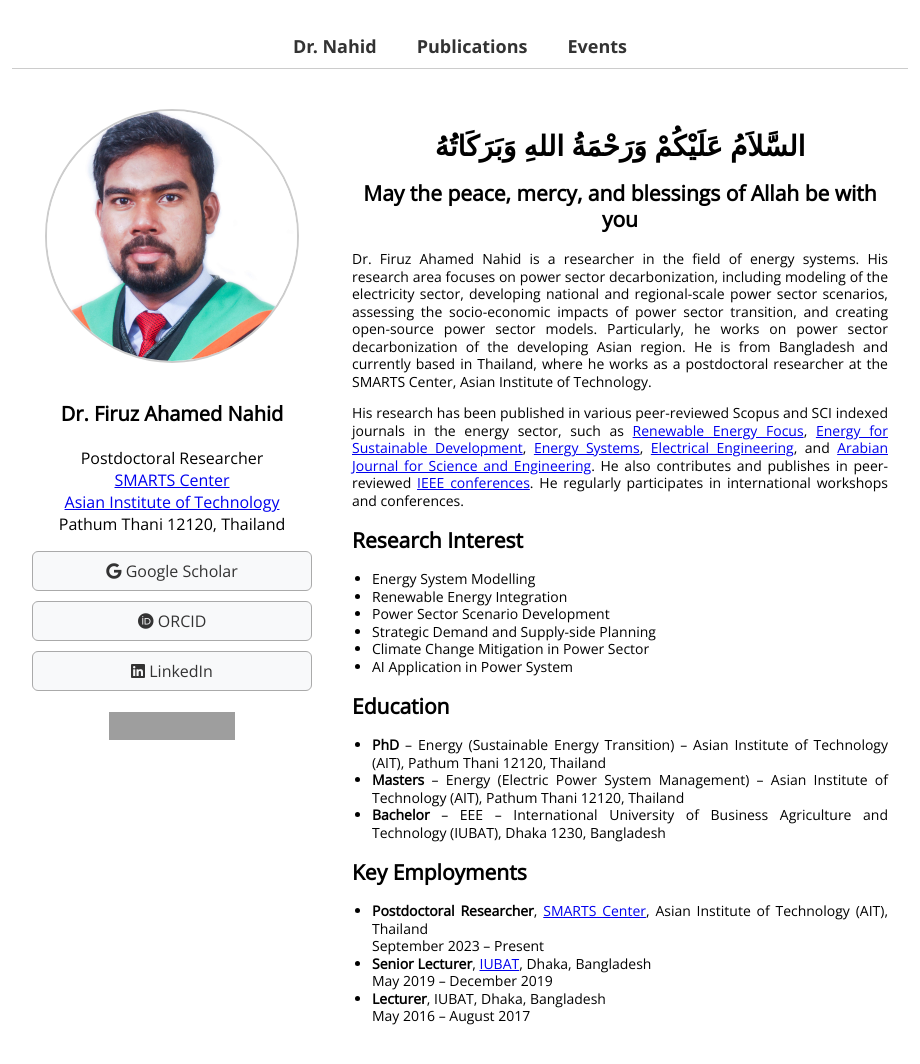
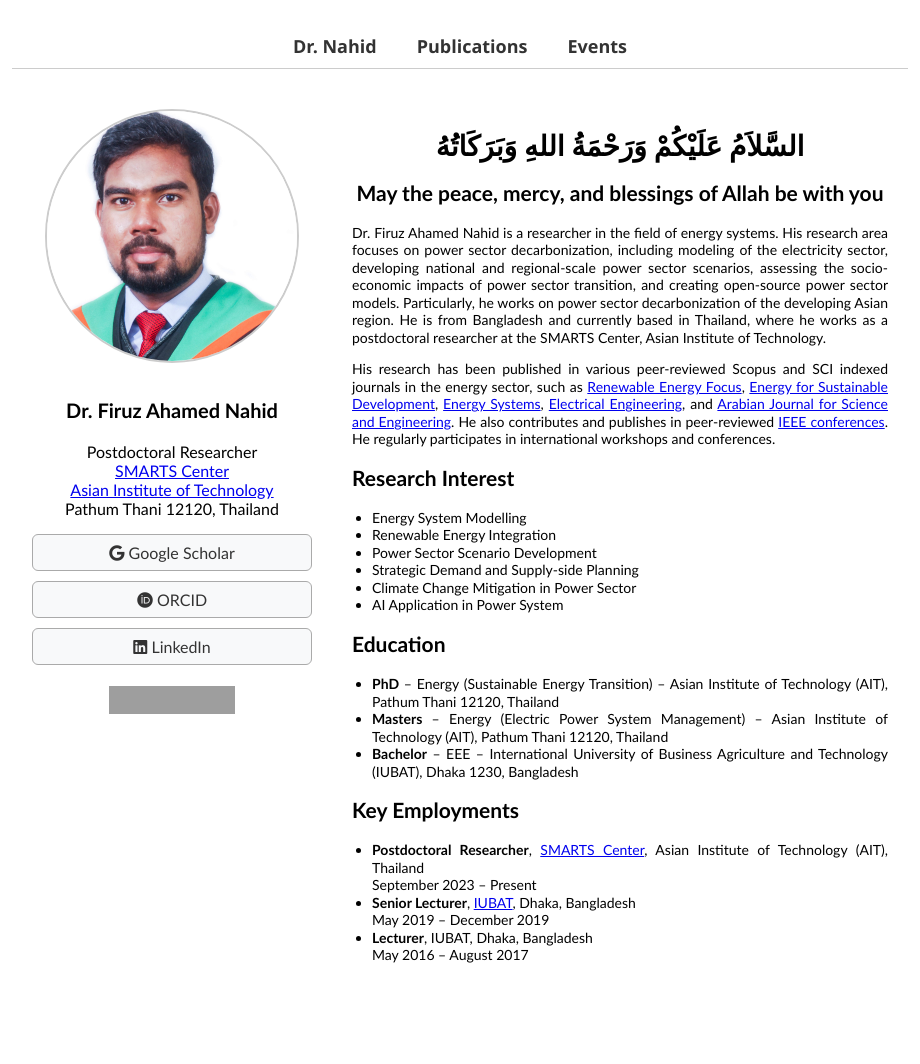
Before and after one commit to FiruzAhamed/firuzahamed.github.io, a Jekyll site: the page built from index.md, in a window 1280 px wide and 1135 px high. Shown: the top 1064 px of the window, without its empty margins (180-1100 px from the left). Built offline with Jekyll 4.4.1, drawn with Linux system fonts in a browser that asks for light colours; grey boxes are pictures that could not be loaded.

Commit message:
Update style.css
Signed-off-by: Firuz Ahamed Nahid <122635742+FiruzAhamed@users.noreply.github.com>

```diff
--- a/assets/css/style.css
+++ b/assets/css/style.css
@@ -1,6 +1,6 @@
 body {
   margin: 0.25in 2in 1in 2in;
-  font-family: 'Open Sans', sans-serif;
+  font-family: 'Carlito', Calibri, 'Trebuchet MS', sans-serif;
 }
 
 /* Main layout for homepage */
```
